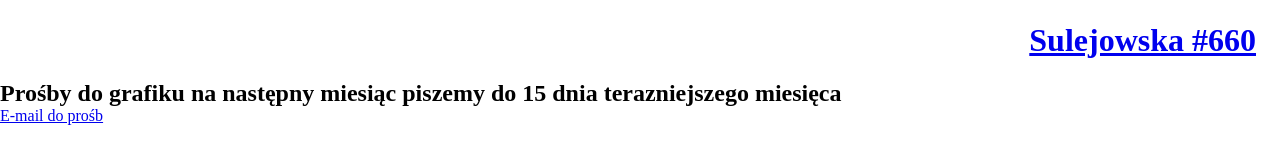
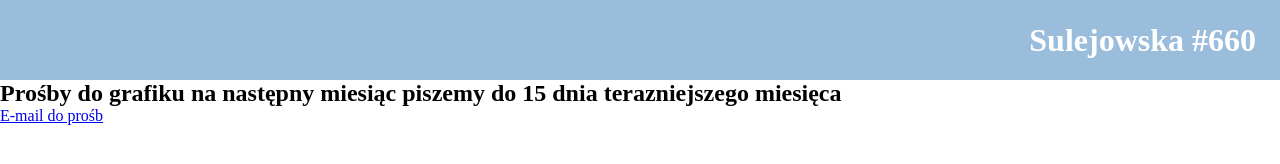
Before and after one commit to oleksandrshtonda/sulejowska660, a plain HTML site: page index.html in a window 1280 px wide. Drawn offline with Linux system fonts and the light colour scheme.

Commit message:
Update index.html

```diff
--- a/index.html
+++ b/index.html
@@ -15,8 +15,13 @@
                 justify-content: space-between;
                 padding-left: 24px;
                 padding-right: 24px;
-                background-color: light-blue;
+                background-color: #9abddc;
                 color: white;
+            }
+
+            .header a {
+                color: white;
+                text-decoration: none;
             }
         </style>
     </head>
```
